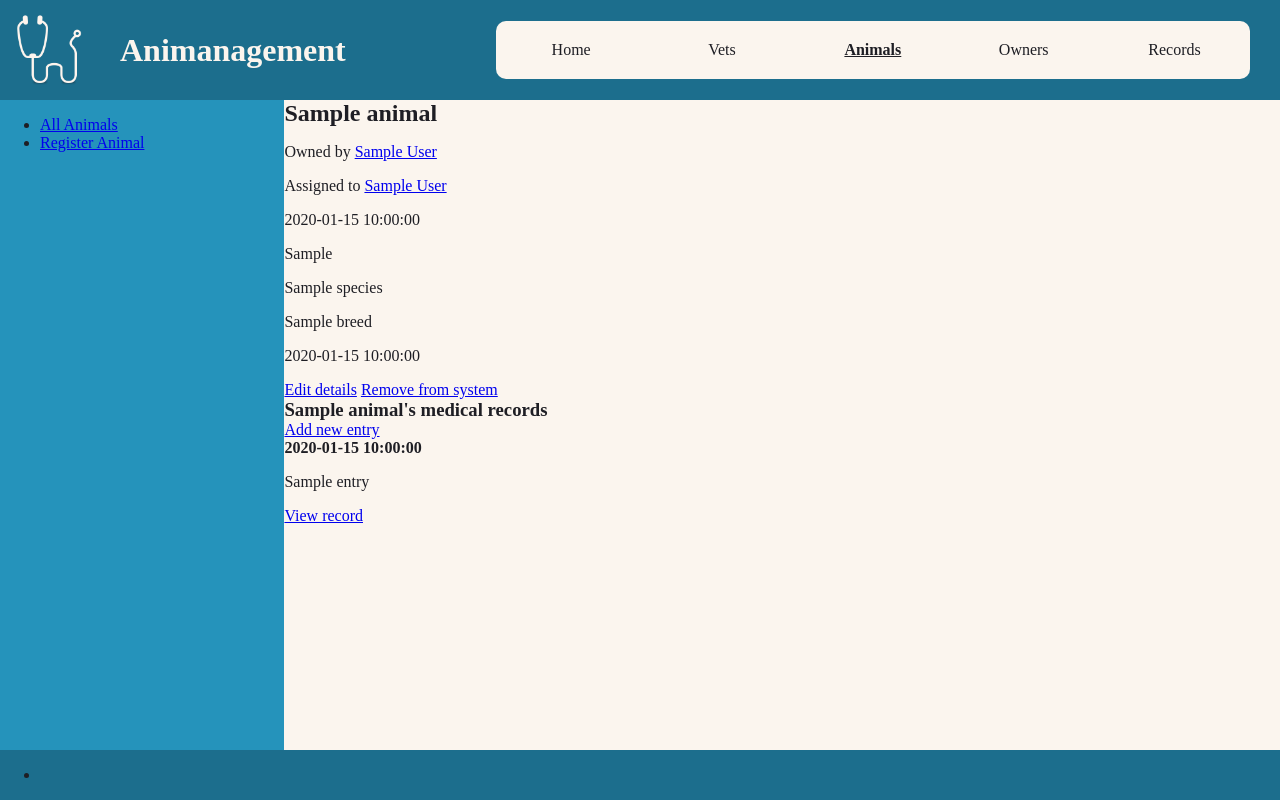
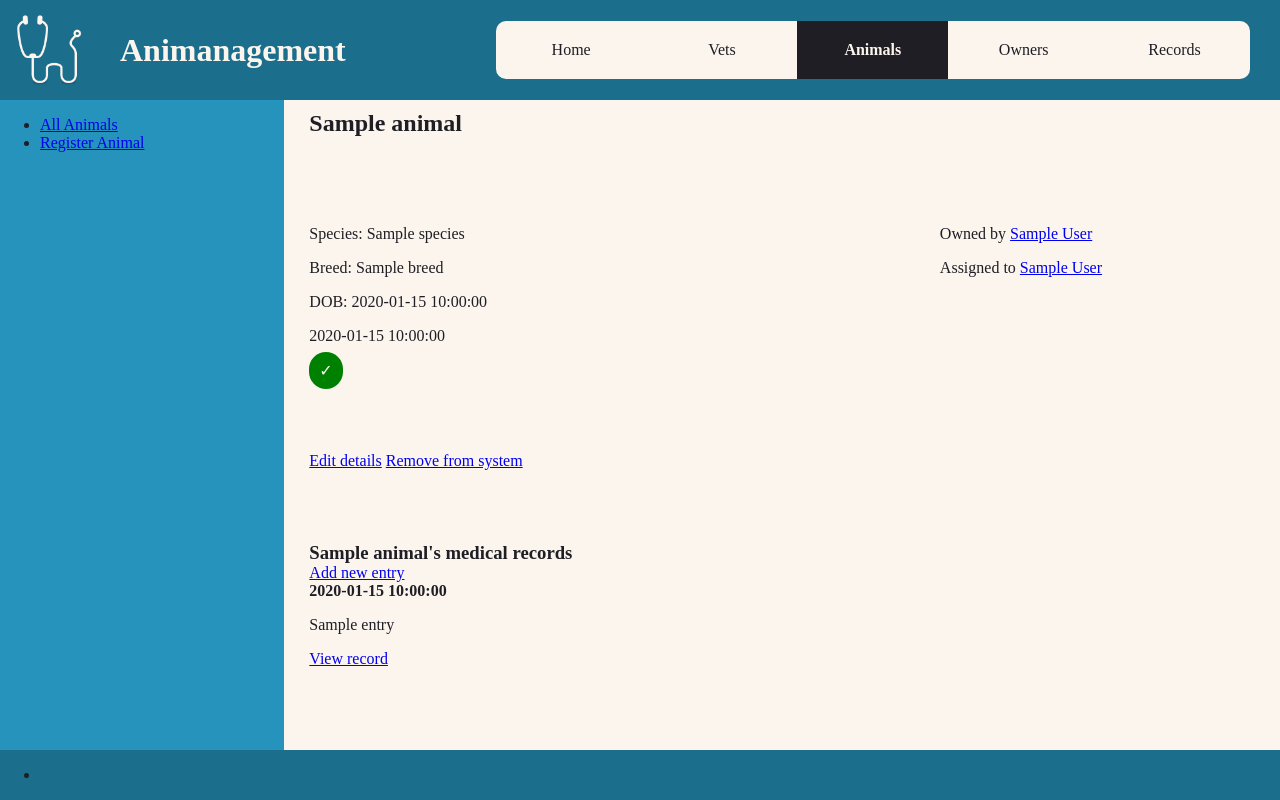
Before and after one commit to JnnyRdng/animanagement, a Flask app: page /animals/1 in a window 1280 px wide. Run offline with Flask 2, Linux system fonts and the light colour scheme; a database or web service that is not in the repository returns one stand-in record (values such as "Sample title"); some libraries are stand-ins or nearby versions; some web fonts are replaced.

Commit message:
grid setup on animal show page

```diff
--- /dev/null
+++ b/static/css/animals/show.css
@@ -0,0 +1,27 @@
+.show-single {
+    margin: 10px auto;
+    width: 95%;
+    display: grid;
+    grid-template-areas: "header header" "main aside" "footer footer" "section section";
+    grid-template-columns: 4fr 2fr;
+}
+
+.show-single>header {
+    grid-area: header;
+}
+
+.show-single>main {
+    grid-area: main;
+}
+
+.show-single>aside {
+    grid-area: aside;
+}
+
+.show-single>footer {
+    grid-area: footer;
+}
+
+.show-single>section {
+    grid-area: section;
+}
--- a/static/css/animals/style.css
+++ b/static/css/animals/style.css
@@ -24,9 +24,9 @@ img {
     gap: 20px;
     align-content: start;
     align-items: start;
-    border: 1px solid hsla(240, 9%, 13%, 0.2);
+    border: 1px solid var(--black-transp);
     padding: 10px;
-    box-shadow: 6px 6px 0px hsla(240, 9%, 13%, 0.2);
+    box-shadow: 6px 6px 0px var(--black-transp);
 }
 
 .animal-card>main {
--- a/static/css/style.css
+++ b/static/css/style.css
@@ -1,6 +1,7 @@
 :root {
     --blue-sapphire: hsla(196, 67%, 33%, 1);
     --raisin-black: hsla(240, 9%, 13%, 1);
+    --black-transp: hsla(240, 9%, 13%, 0.2);
     --snow: hsla(340, 100%, 99%, 1);
     --seashell: hsla(32, 62%, 96%, 1);
     --liver-chestnut: hsla(27, 31%, 45%, 1);
@@ -21,7 +22,7 @@ body {
     font-family: phoreuscherokee, serif;
     font-weight: 400;
     font-style: normal;
-    color: var(--raisin-black)
+    color: var(--raisin-black);
 }
 
 body>header {
@@ -81,8 +82,13 @@ body>header>h1 {
 }
 
 .active {
-    text-decoration: underline;
+    /* text-decoration: underline; */
     font-weight: 900;
+}
+
+.active>a {
+    background-color: var(--raisin-black) !important;
+    color: var(--seashell) !important;
 }
 
 #logo {
@@ -95,12 +101,58 @@ body>main {
     background-color: var(--seashell);
     display: grid;
     grid-template-columns: 2fr 7fr;
+    overflow-y: hidden;
 }
 
 .sidebar {
     background-color: #2593BB;
 }
 
+body>main>article {
+    overflow-y: auto;
+}
+
 body>footer {
     background-color: var(--blue-sapphire);
 }
+
+/* .navigation>ul {
+    display: flex;
+    flex-flow: row nowrap;
+    justify-content: center;
+    list-style: none;
+    padding: 0px 10px;
+    margin: 20px;
+}
+
+.navigation>ul>li {
+    padding: 0px;
+    margin: 0px;
+    width: 20%;
+    text-align: center;
+}
+
+.navigation>ul>li:first-child>a {
+    border-radius: 10px 0px 0px 10px;
+}
+
+.navigation>ul>li:last-child>a {
+    border-radius: 0px 10px 10px 0px;
+}
+
+.navigation>ul>li>a {
+    text-align: center;
+    padding: 20px 0px;
+    width: 100%;
+    display: block;
+    background-color: var(--seashell);
+    margin: 0px;
+    border: none;
+    color: var(--raisin-black);
+    text-decoration: none;
+}
+
+.navigation>ul>li>a:hover {
+    background-color: var(--raisin-black);
+    color: var(--snow);
+} */
--- a/templates/animals/base.html
+++ b/templates/animals/base.html
@@ -4,6 +4,9 @@
 
 {% block css %}
 <link rel="stylesheet" href="{{ url_for('static', filename='css/animals/style.css') }}">
+{% block page_css %}
+
+{% endblock page_css %}
 {% endblock css %}
 
 
--- a/templates/animals/index.html
+++ b/templates/animals/index.html
@@ -3,14 +3,14 @@
 
 {% block content %}
 <article class="show-all">
-  {% for animal in animals %}
+  {% for animal in animals|sort(reverse=true, attribute="date_admitted") %}
   <section class="animal-card">
     <main>
       <img src="{{ url_for('static', filename='img/animal.png') }}">
       <hgroup>
         <h2>{{ animal.name }}</h2>
         <h3>{{ animal.species }}</h3>
-        <h3>{{ animal.breed }}</h3>
+        <h3>Admitted: {{ animal.date_admitted }}</h3>
       </hgroup>
     </main>
     <footer>
--- a/templates/animals/show.html
+++ b/templates/animals/show.html
@@ -1,26 +1,41 @@
 {% extends 'animals/base.html' %}
 
-
+{% block page_css %}
+<link rel="stylesheet" href=" {{ url_for('static', filename='css/animals/show.css') }} ">
+{% endblock page_css %}
 {% block content %}
 <article class="show-single">
-  <section>
-    <h2>{{ animal.name }}</h2>
-    <p>Owned by <a href="/owners/{{ animal.owner.id }}">{{ animal.owner.first_name }} {{ animal.owner.last_name }}</a>
+  <header>
+    <h2> {{animal.name }}</h2>
+  </header>
+  <main>
+    <p>Species: {{ animal.species }}</p>
+    <p>Breed: {{ animal.breed }}</p>
+    <p>DOB: {{ animal.dob }}</p>
+    <p>{{ animal.date_admitted }}</p>
+    {% if animal.checked_in %}
+    <span class="checked-in">✓</span>
+    {% else %}
+    <span class="checked-out">✗</span>
+    {% endif %}
+
+  </main>
+  <aside>
+    <p>Owned by <a href="/owners/{{ animal.owner.id }}">{{ animal.owner.first_name }}
+        {{ animal.owner.last_name }}</a>
     </p>
-    <p>Assigned to <a href="/vets/{{ animal.vet.id }}">{{ animal.vet.first_name }} {{ animal.vet.last_name }}</a></p>
-    <p>{{ animal.date_admitted }}</p>
-    <p>{{ animal.checked_in }}</p>
-    <p>{{ animal.species }}</p>
-    <p>{{ animal.breed }}</p>
-    <p>{{ animal.dob }}</p>
-
+    <p>Assigned to <a href="/vets/{{ animal.vet.id }}">{{ animal.vet.first_name }} {{ animal.vet.last_name }}</a>
+    </p>
+  </aside>
+  <footer>
     <a href="/animals/{{animal.id}}/edit">Edit details</a>
     <a href="/animals/{{animal.id}}/delete">Remove from system</a>
-    <aside>
+  </footer>
+  <section>
     {% if records|length > 0 %}
     <h3>{{animal.name}}'s medical records</h3>
     <a href="/records/new/{{ animal.id }}">Add new entry</a>
-      {% for record in records %}
+    {% for record in records|sort(reverse=true, attribute="date") %}
     <section>
       <h4>{{ record.date }}</h4>
       <p>{{ record.entry }}</p>
@@ -33,7 +48,6 @@
       <a href="/records/new/{{ animal.id }}">Add new entry</a>
     </section>
     {% endif %}
-    </aside>
   </section>
 </article>
 {% endblock content %}
```
Lines whose indentation alone changed are shown as unchanged.
